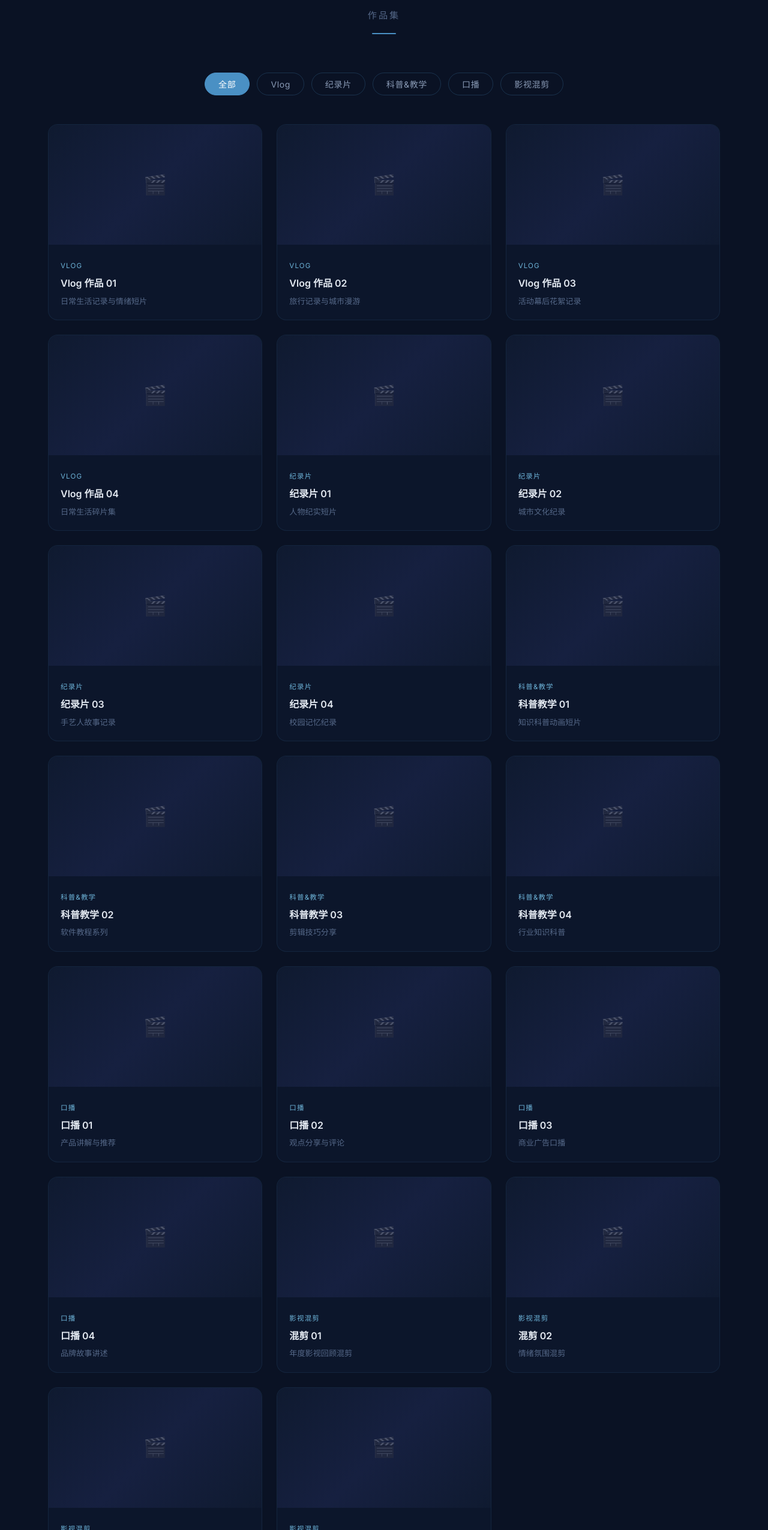
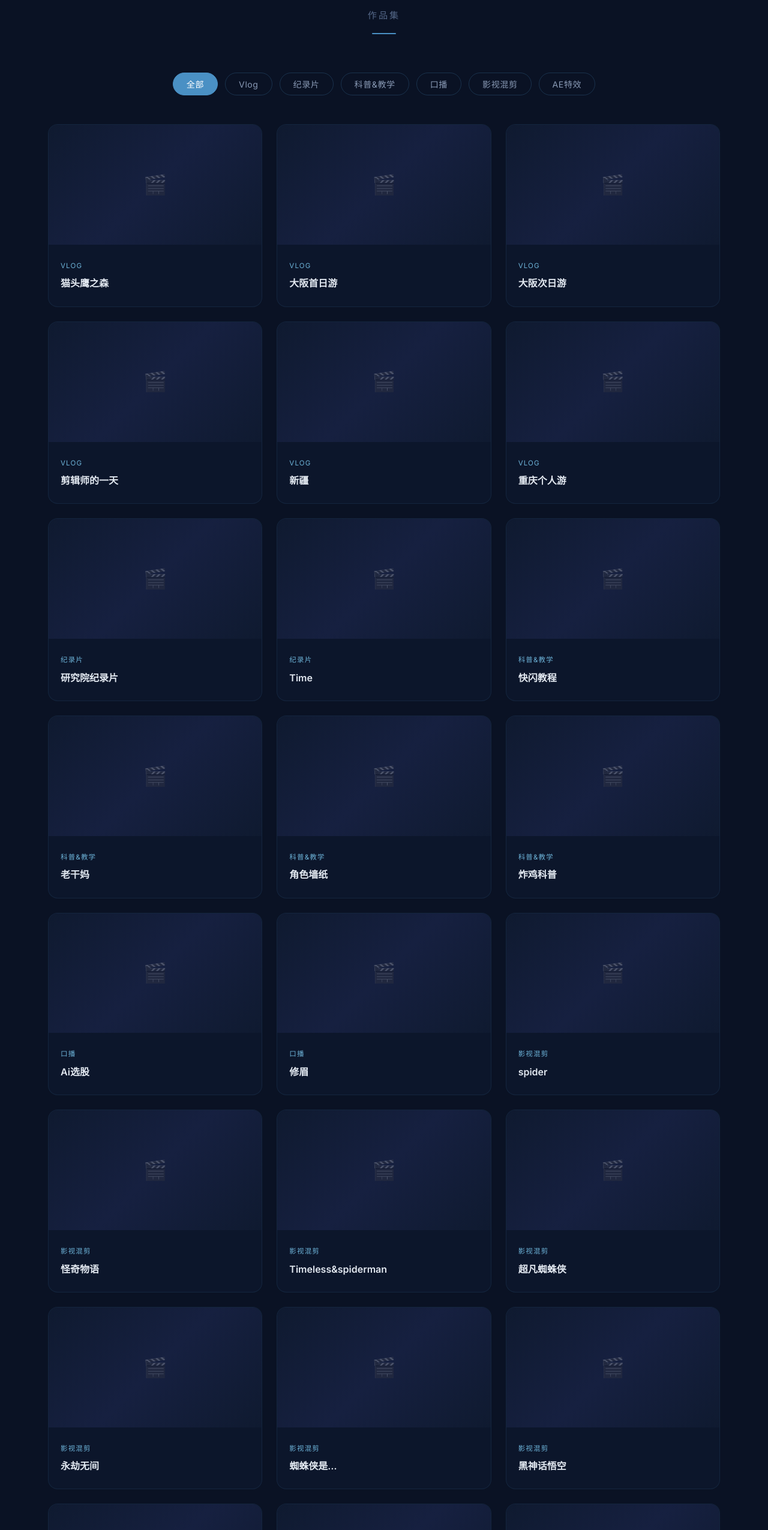
Before and after one commit to Gavin0311666/gavin-portfolio, a plain HTML site: page index.html in a window 1280 px wide. Shown: the part 3349-5900 px from the top of the page at 60% size. Drawn offline with Linux system fonts and the light colour scheme.

Commit message:
Migrate to OSS video hosting + HTML5 player + AE category + 29 videos

```diff
--- a/index.html
+++ b/index.html
@@ -3,7 +3,7 @@
 <head>
     <meta charset="UTF-8">
     <meta name="viewport" content="width=device-width, initial-scale=1.0">
-    <meta name="description" content="常家伟 Gavin — 剪辑师个人作品集">
+    <meta name="description" content="Gavin — 剪辑师个人作品集">
     <title>Gavin · 剪辑师</title>
     <link rel="preconnect" href="https://fonts.googleapis.com">
     <link rel="preconnect" href="https://fonts.gstatic.com" crossorigin>
@@ -84,126 +84,181 @@
                 <button class="filter-btn" data-filter="educational">科普&教学</button>
                 <button class="filter-btn" data-filter="talking">口播</button>
                 <button class="filter-btn" data-filter="montage">影视混剪</button>
+                <button class="filter-btn" data-filter="ae">AE特效</button>
             </div>
             <div class="portfolio-grid">
                 <div class="portfolio-item" data-category="vlog">
                     <div class="portfolio-card">
                         <div class="portfolio-thumb"><div class="portfolio-thumb-placeholder"></div><div class="portfolio-overlay"><span class="portfolio-play">▶ 播放</span></div></div>
-                        <div class="portfolio-info"><span class="portfolio-cat">Vlog</span><h4 class="portfolio-title">Vlog 作品 01</h4><p class="portfolio-desc">日常生活记录与情绪短片</p></div>
+                        <div class="portfolio-info"><span class="portfolio-cat">Vlog</span><h4 class="portfolio-title">猫头鹰之森</h4></div>
                     </div>
                 </div>
                 <div class="portfolio-item" data-category="vlog">
                     <div class="portfolio-card">
                         <div class="portfolio-thumb"><div class="portfolio-thumb-placeholder"></div><div class="portfolio-overlay"><span class="portfolio-play">▶ 播放</span></div></div>
-                        <div class="portfolio-info"><span class="portfolio-cat">Vlog</span><h4 class="portfolio-title">Vlog 作品 02</h4><p class="portfolio-desc">旅行记录与城市漫游</p></div>
+                        <div class="portfolio-info"><span class="portfolio-cat">Vlog</span><h4 class="portfolio-title">大阪首日游</h4></div>
                     </div>
                 </div>
                 <div class="portfolio-item" data-category="vlog">
                     <div class="portfolio-card">
                         <div class="portfolio-thumb"><div class="portfolio-thumb-placeholder"></div><div class="portfolio-overlay"><span class="portfolio-play">▶ 播放</span></div></div>
-                        <div class="portfolio-info"><span class="portfolio-cat">Vlog</span><h4 class="portfolio-title">Vlog 作品 03</h4><p class="portfolio-desc">活动幕后花絮记录</p></div>
+                        <div class="portfolio-info"><span class="portfolio-cat">Vlog</span><h4 class="portfolio-title">大阪次日游</h4></div>
                     </div>
                 </div>
                 <div class="portfolio-item" data-category="vlog">
                     <div class="portfolio-card">
                         <div class="portfolio-thumb"><div class="portfolio-thumb-placeholder"></div><div class="portfolio-overlay"><span class="portfolio-play">▶ 播放</span></div></div>
-                        <div class="portfolio-info"><span class="portfolio-cat">Vlog</span><h4 class="portfolio-title">Vlog 作品 04</h4><p class="portfolio-desc">日常生活碎片集</p></div>
+                        <div class="portfolio-info"><span class="portfolio-cat">Vlog</span><h4 class="portfolio-title">剪辑师的一天</h4></div>
+                    </div>
+                </div>
+                <div class="portfolio-item" data-category="vlog">
+                    <div class="portfolio-card">
+                        <div class="portfolio-thumb"><div class="portfolio-thumb-placeholder"></div><div class="portfolio-overlay"><span class="portfolio-play">▶ 播放</span></div></div>
+                        <div class="portfolio-info"><span class="portfolio-cat">Vlog</span><h4 class="portfolio-title">新疆</h4></div>
+                    </div>
+                </div>
+                <div class="portfolio-item" data-category="vlog">
+                    <div class="portfolio-card">
+                        <div class="portfolio-thumb"><div class="portfolio-thumb-placeholder"></div><div class="portfolio-overlay"><span class="portfolio-play">▶ 播放</span></div></div>
+                        <div class="portfolio-info"><span class="portfolio-cat">Vlog</span><h4 class="portfolio-title">重庆个人游</h4></div>
                     </div>
                 </div>
                 <div class="portfolio-item" data-category="documentary">
                     <div class="portfolio-card">
                         <div class="portfolio-thumb"><div class="portfolio-thumb-placeholder"></div><div class="portfolio-overlay"><span class="portfolio-play">▶ 播放</span></div></div>
-                        <div class="portfolio-info"><span class="portfolio-cat">纪录片</span><h4 class="portfolio-title">纪录片 01</h4><p class="portfolio-desc">人物纪实短片</p></div>
+                        <div class="portfolio-info"><span class="portfolio-cat">纪录片</span><h4 class="portfolio-title">研究院纪录片</h4></div>
                     </div>
                 </div>
                 <div class="portfolio-item" data-category="documentary">
                     <div class="portfolio-card">
                         <div class="portfolio-thumb"><div class="portfolio-thumb-placeholder"></div><div class="portfolio-overlay"><span class="portfolio-play">▶ 播放</span></div></div>
-                        <div class="portfolio-info"><span class="portfolio-cat">纪录片</span><h4 class="portfolio-title">纪录片 02</h4><p class="portfolio-desc">城市文化纪录</p></div>
-                    </div>
-                </div>
-                <div class="portfolio-item" data-category="documentary">
-                    <div class="portfolio-card">
-                        <div class="portfolio-thumb"><div class="portfolio-thumb-placeholder"></div><div class="portfolio-overlay"><span class="portfolio-play">▶ 播放</span></div></div>
-                        <div class="portfolio-info"><span class="portfolio-cat">纪录片</span><h4 class="portfolio-title">纪录片 03</h4><p class="portfolio-desc">手艺人故事记录</p></div>
-                    </div>
-                </div>
-                <div class="portfolio-item" data-category="documentary">
-                    <div class="portfolio-card">
-                        <div class="portfolio-thumb"><div class="portfolio-thumb-placeholder"></div><div class="portfolio-overlay"><span class="portfolio-play">▶ 播放</span></div></div>
-                        <div class="portfolio-info"><span class="portfolio-cat">纪录片</span><h4 class="portfolio-title">纪录片 04</h4><p class="portfolio-desc">校园记忆纪录</p></div>
+                        <div class="portfolio-info"><span class="portfolio-cat">纪录片</span><h4 class="portfolio-title">Time</h4></div>
                     </div>
                 </div>
                 <div class="portfolio-item" data-category="educational">
                     <div class="portfolio-card">
                         <div class="portfolio-thumb"><div class="portfolio-thumb-placeholder"></div><div class="portfolio-overlay"><span class="portfolio-play">▶ 播放</span></div></div>
-                        <div class="portfolio-info"><span class="portfolio-cat">科普&教学</span><h4 class="portfolio-title">科普教学 01</h4><p class="portfolio-desc">知识科普动画短片</p></div>
+                        <div class="portfolio-info"><span class="portfolio-cat">科普&教学</span><h4 class="portfolio-title">快闪教程</h4></div>
                     </div>
                 </div>
                 <div class="portfolio-item" data-category="educational">
                     <div class="portfolio-card">
                         <div class="portfolio-thumb"><div class="portfolio-thumb-placeholder"></div><div class="portfolio-overlay"><span class="portfolio-play">▶ 播放</span></div></div>
-                        <div class="portfolio-info"><span class="portfolio-cat">科普&教学</span><h4 class="portfolio-title">科普教学 02</h4><p class="portfolio-desc">软件教程系列</p></div>
+                        <div class="portfolio-info"><span class="portfolio-cat">科普&教学</span><h4 class="portfolio-title">老干妈</h4></div>
                     </div>
                 </div>
                 <div class="portfolio-item" data-category="educational">
                     <div class="portfolio-card">
                         <div class="portfolio-thumb"><div class="portfolio-thumb-placeholder"></div><div class="portfolio-overlay"><span class="portfolio-play">▶ 播放</span></div></div>
-                        <div class="portfolio-info"><span class="portfolio-cat">科普&教学</span><h4 class="portfolio-title">科普教学 03</h4><p class="portfolio-desc">剪辑技巧分享</p></div>
+                        <div class="portfolio-info"><span class="portfolio-cat">科普&教学</span><h4 class="portfolio-title">角色墙纸</h4></div>
                     </div>
                 </div>
                 <div class="portfolio-item" data-category="educational">
                     <div class="portfolio-card">
                         <div class="portfolio-thumb"><div class="portfolio-thumb-placeholder"></div><div class="portfolio-overlay"><span class="portfolio-play">▶ 播放</span></div></div>
-                        <div class="portfolio-info"><span class="portfolio-cat">科普&教学</span><h4 class="portfolio-title">科普教学 04</h4><p class="portfolio-desc">行业知识科普</p></div>
+                        <div class="portfolio-info"><span class="portfolio-cat">科普&教学</span><h4 class="portfolio-title">炸鸡科普</h4></div>
                     </div>
                 </div>
                 <div class="portfolio-item" data-category="talking">
                     <div class="portfolio-card">
                         <div class="portfolio-thumb"><div class="portfolio-thumb-placeholder"></div><div class="portfolio-overlay"><span class="portfolio-play">▶ 播放</span></div></div>
-                        <div class="portfolio-info"><span class="portfolio-cat">口播</span><h4 class="portfolio-title">口播 01</h4><p class="portfolio-desc">产品讲解与推荐</p></div>
+                        <div class="portfolio-info"><span class="portfolio-cat">口播</span><h4 class="portfolio-title">Ai选股</h4></div>
                     </div>
                 </div>
                 <div class="portfolio-item" data-category="talking">
                     <div class="portfolio-card">
                         <div class="portfolio-thumb"><div class="portfolio-thumb-placeholder"></div><div class="portfolio-overlay"><span class="portfolio-play">▶ 播放</span></div></div>
-                        <div class="portfolio-info"><span class="portfolio-cat">口播</span><h4 class="portfolio-title">口播 02</h4><p class="portfolio-desc">观点分享与评论</p></div>
-                    </div>
-                </div>
-                <div class="portfolio-item" data-category="talking">
-                    <div class="portfolio-card">
-                        <div class="portfolio-thumb"><div class="portfolio-thumb-placeholder"></div><div class="portfolio-overlay"><span class="portfolio-play">▶ 播放</span></div></div>
-                        <div class="portfolio-info"><span class="portfolio-cat">口播</span><h4 class="portfolio-title">口播 03</h4><p class="portfolio-desc">商业广告口播</p></div>
-                    </div>
-                </div>
-                <div class="portfolio-item" data-category="talking">
-                    <div class="portfolio-card">
-                        <div class="portfolio-thumb"><div class="portfolio-thumb-placeholder"></div><div class="portfolio-overlay"><span class="portfolio-play">▶ 播放</span></div></div>
-                        <div class="portfolio-info"><span class="portfolio-cat">口播</span><h4 class="portfolio-title">口播 04</h4><p class="portfolio-desc">品牌故事讲述</p></div>
+                        <div class="portfolio-info"><span class="portfolio-cat">口播</span><h4 class="portfolio-title">修眉</h4></div>
                     </div>
                 </div>
                 <div class="portfolio-item" data-category="montage">
                     <div class="portfolio-card">
                         <div class="portfolio-thumb"><div class="portfolio-thumb-placeholder"></div><div class="portfolio-overlay"><span class="portfolio-play">▶ 播放</span></div></div>
-                        <div class="portfolio-info"><span class="portfolio-cat">影视混剪</span><h4 class="portfolio-title">混剪 01</h4><p class="portfolio-desc">年度影视回顾混剪</p></div>
+                        <div class="portfolio-info"><span class="portfolio-cat">影视混剪</span><h4 class="portfolio-title">spider</h4></div>
                     </div>
                 </div>
                 <div class="portfolio-item" data-category="montage">
                     <div class="portfolio-card">
                         <div class="portfolio-thumb"><div class="portfolio-thumb-placeholder"></div><div class="portfolio-overlay"><span class="portfolio-play">▶ 播放</span></div></div>
-                        <div class="portfolio-info"><span class="portfolio-cat">影视混剪</span><h4 class="portfolio-title">混剪 02</h4><p class="portfolio-desc">情绪氛围混剪</p></div>
+                        <div class="portfolio-info"><span class="portfolio-cat">影视混剪</span><h4 class="portfolio-title">怪奇物语</h4></div>
                     </div>
                 </div>
                 <div class="portfolio-item" data-category="montage">
                     <div class="portfolio-card">
                         <div class="portfolio-thumb"><div class="portfolio-thumb-placeholder"></div><div class="portfolio-overlay"><span class="portfolio-play">▶ 播放</span></div></div>
-                        <div class="portfolio-info"><span class="portfolio-cat">影视混剪</span><h4 class="portfolio-title">混剪 03</h4><p class="portfolio-desc">动作场面高燃混剪</p></div>
+                        <div class="portfolio-info"><span class="portfolio-cat">影视混剪</span><h4 class="portfolio-title">Timeless&spiderman</h4></div>
                     </div>
                 </div>
                 <div class="portfolio-item" data-category="montage">
                     <div class="portfolio-card">
                         <div class="portfolio-thumb"><div class="portfolio-thumb-placeholder"></div><div class="portfolio-overlay"><span class="portfolio-play">▶ 播放</span></div></div>
-                        <div class="portfolio-info"><span class="portfolio-cat">影视混剪</span><h4 class="portfolio-title">混剪 04</h4><p class="portfolio-desc">角色主题混剪</p></div>
+                        <div class="portfolio-info"><span class="portfolio-cat">影视混剪</span><h4 class="portfolio-title">超凡蜘蛛侠</h4></div>
+                    </div>
+                </div>
+                <div class="portfolio-item" data-category="montage">
+                    <div class="portfolio-card">
+                        <div class="portfolio-thumb"><div class="portfolio-thumb-placeholder"></div><div class="portfolio-overlay"><span class="portfolio-play">▶ 播放</span></div></div>
+                        <div class="portfolio-info"><span class="portfolio-cat">影视混剪</span><h4 class="portfolio-title">永劫无间</h4></div>
+                    </div>
+                </div>
+                <div class="portfolio-item" data-category="montage">
+                    <div class="portfolio-card">
+                        <div class="portfolio-thumb"><div class="portfolio-thumb-placeholder"></div><div class="portfolio-overlay"><span class="portfolio-play">▶ 播放</span></div></div>
+                        <div class="portfolio-info"><span class="portfolio-cat">影视混剪</span><h4 class="portfolio-title">蜘蛛侠是…</h4></div>
+                    </div>
+                </div>
+                <div class="portfolio-item" data-category="montage">
+                    <div class="portfolio-card">
+                        <div class="portfolio-thumb"><div class="portfolio-thumb-placeholder"></div><div class="portfolio-overlay"><span class="portfolio-play">▶ 播放</span></div></div>
+                        <div class="portfolio-info"><span class="portfolio-cat">影视混剪</span><h4 class="portfolio-title">黑神话悟空</h4></div>
+                    </div>
+                </div>
+                <div class="portfolio-item" data-category="montage">
+                    <div class="portfolio-card">
+                        <div class="portfolio-thumb"><div class="portfolio-thumb-placeholder"></div><div class="portfolio-overlay"><span class="portfolio-play">▶ 播放</span></div></div>
+                        <div class="portfolio-info"><span class="portfolio-cat">影视混剪</span><h4 class="portfolio-title">牧师</h4></div>
+                    </div>
+                </div>
+                <div class="portfolio-item" data-category="montage">
+                    <div class="portfolio-card">
+                        <div class="portfolio-thumb"><div class="portfolio-thumb-placeholder"></div><div class="portfolio-overlay"><span class="portfolio-play">▶ 播放</span></div></div>
+                        <div class="portfolio-info"><span class="portfolio-cat">影视混剪</span><h4 class="portfolio-title">前田夫人</h4></div>
+                    </div>
+                </div>
+                <div class="portfolio-item" data-category="montage">
+                    <div class="portfolio-card">
+                        <div class="portfolio-thumb"><div class="portfolio-thumb-placeholder"></div><div class="portfolio-overlay"><span class="portfolio-play">▶ 播放</span></div></div>
+                        <div class="portfolio-info"><span class="portfolio-cat">影视混剪</span><h4 class="portfolio-title">天命人</h4></div>
+                    </div>
+                </div>
+                <div class="portfolio-item" data-category="montage">
+                    <div class="portfolio-card">
+                        <div class="portfolio-thumb"><div class="portfolio-thumb-placeholder"></div><div class="portfolio-overlay"><span class="portfolio-play">▶ 播放</span></div></div>
+                        <div class="portfolio-info"><span class="portfolio-cat">影视混剪</span><h4 class="portfolio-title">永劫逆战</h4></div>
+                    </div>
+                </div>
+                <div class="portfolio-item" data-category="montage">
+                    <div class="portfolio-card">
+                        <div class="portfolio-thumb"><div class="portfolio-thumb-placeholder"></div><div class="portfolio-overlay"><span class="portfolio-play">▶ 播放</span></div></div>
+                        <div class="portfolio-info"><span class="portfolio-cat">影视混剪</span><h4 class="portfolio-title">战斗天使</h4></div>
+                    </div>
+                </div>
+                <div class="portfolio-item" data-category="ae">
+                    <div class="portfolio-card">
+                        <div class="portfolio-thumb"><div class="portfolio-thumb-placeholder"></div><div class="portfolio-overlay"><span class="portfolio-play">▶ 播放</span></div></div>
+                        <div class="portfolio-info"><span class="portfolio-cat">AE特效</span><h4 class="portfolio-title">耳机特效</h4></div>
+                    </div>
+                </div>
+                <div class="portfolio-item" data-category="ae">
+                    <div class="portfolio-card">
+                        <div class="portfolio-thumb"><div class="portfolio-thumb-placeholder"></div><div class="portfolio-overlay"><span class="portfolio-play">▶ 播放</span></div></div>
+                        <div class="portfolio-info"><span class="portfolio-cat">AE特效</span><h4 class="portfolio-title">宇宙粒子</h4></div>
+                    </div>
+                </div>
+                <div class="portfolio-item" data-category="ae">
+                    <div class="portfolio-card">
+                        <div class="portfolio-thumb"><div class="portfolio-thumb-placeholder"></div><div class="portfolio-overlay"><span class="portfolio-play">▶ 播放</span></div></div>
+                        <div class="portfolio-info"><span class="portfolio-cat">AE特效</span><h4 class="portfolio-title">猩红湖面</h4></div>
                     </div>
                 </div>
             </div>
@@ -217,7 +272,7 @@
                 <svg viewBox="0 0 24 24" fill="none" stroke="currentColor" stroke-width="2"><line x1="18" y1="6" x2="6" y2="18"/><line x1="6" y1="6" x2="18" y2="18"/></svg>
             </button>
             <div class="video-modal-player" id="videoPlayer">
-                <div class="video-modal-placeholder"><p>请将作品上传至哔哩哔哩后，将 BV 号填入 <code>js/main.js</code> 中的 <code>VIDEO_DATA</code> 配置</p></div>
+                <video id="videoEl" controls playsinline preload="metadata" class="video-el"></video>
             </div>
             <div class="video-modal-info"><h3 id="videoTitle">作品标题</h3><p id="videoDesc">作品描述</p></div>
         </div>
```
